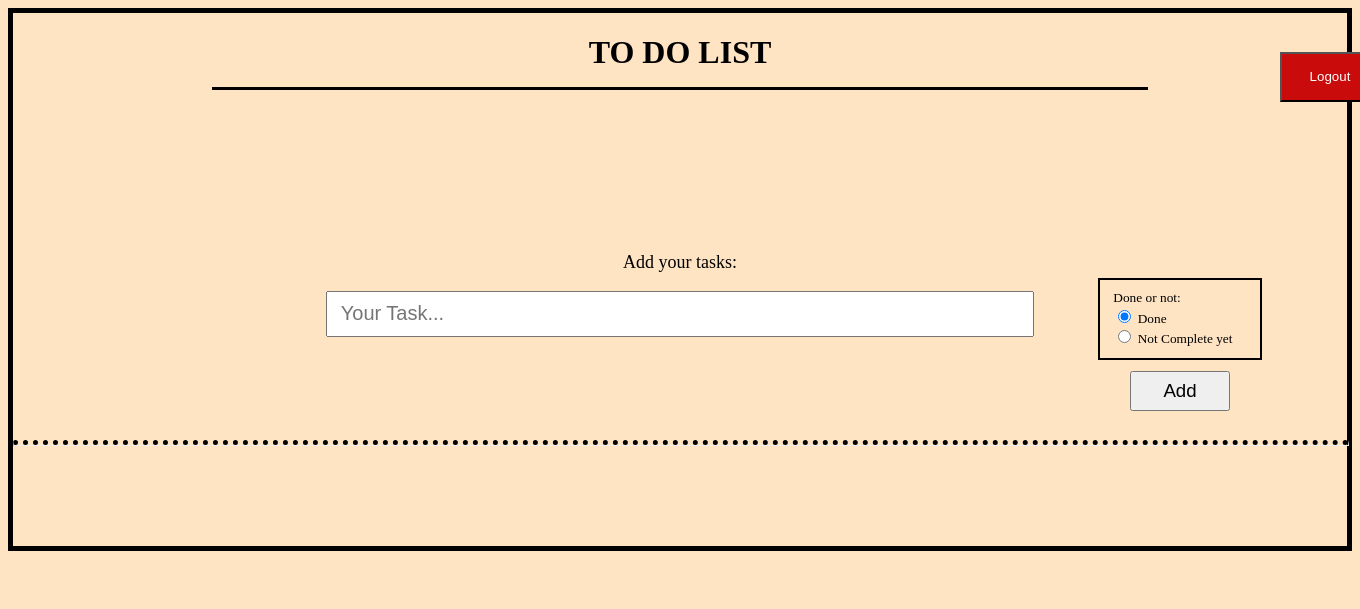
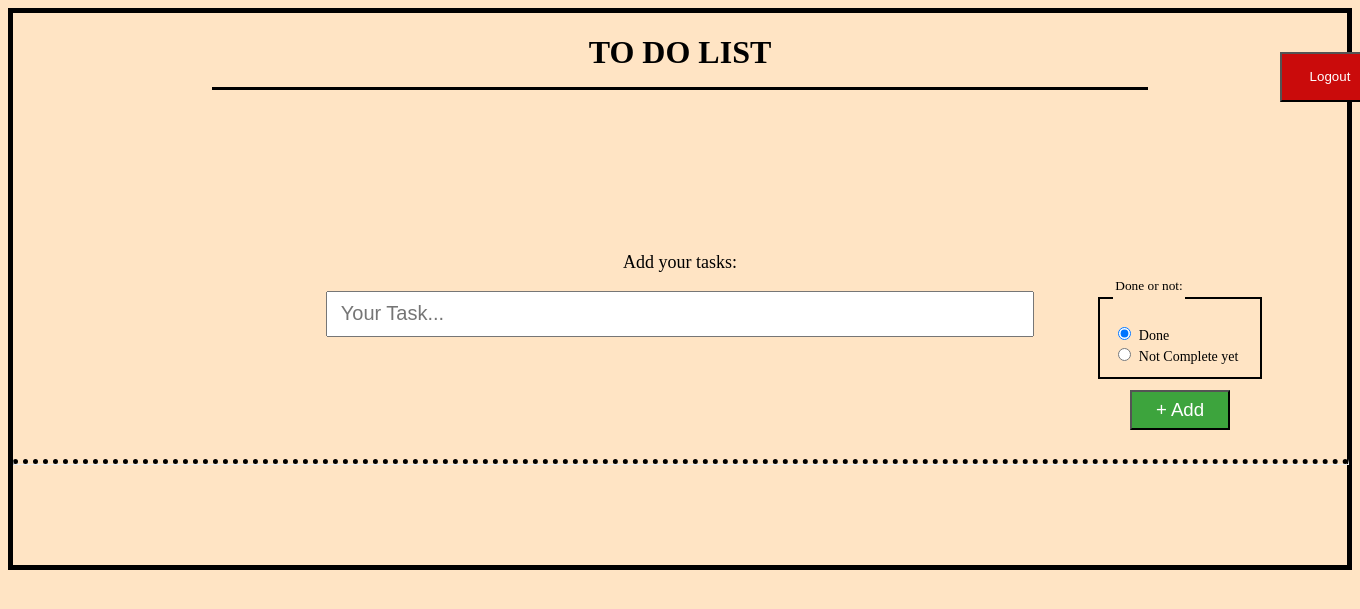
Before and after one commit to PuyanZohoor/todo, a Django app: page /index/ in a window 1360 px wide; the page is wider, and only the part inside the window is pictured. Shown: the top 609 px of that part. Run offline with Django 5.2, Linux system fonts and the light colour scheme; data that the repository does not hold is empty.

Commit message:
chenging add section.

```diff
--- a/todo/static/css/mystyle.css
+++ b/todo/static/css/mystyle.css
@@ -64,4 +64,10 @@ img.pose {
     height:50px;
     color: white;
     background-color: rgb(202, 11, 11);
+    cursor: pointer;
+
 }
+
+.four:hover {
+    background-color: rgb(237, 81, 81);
+}
--- a/todo/templates/index.html
+++ b/todo/templates/index.html
@@ -33,22 +33,22 @@
                     "><br /><br />
 
                     <fieldset>
-                        <legend, style="font-size: 10pt; height: 40px; ">Done or not:</legend>
+                        <legend style="font-size: 10pt; height: 40px; ">Done or not:</legend>
 
                             <div>
                                 <input type="radio" name="done" value=1 checked />
-                                <label for="huey">Done</label>
+                                <label for="huey" style="font-size: 14px;">Done</label>
                             </div>
 
                             <div>
                                 <input type="radio" name="done" value=0 />
-                                <label for="dewey">Not Complete yet</label>
+                                <label for="dewey" style="font-size: 14px;">Not Complete yet</label>
                             </div>
 
                     </fieldset><br />
 
-                    <input type="submit" value="Add" class="one"
-                        style="font-size: 14pt; height: 40px; width:100px; color: black; ">
+                    <input type="submit" value="+ Add" class="one"
+                        style="font-size: 14pt; height: 40px; width:100px; color: white; background-color: rgb(61, 164, 61); ">
             </form>
 
             <hr style="order: none;
```
